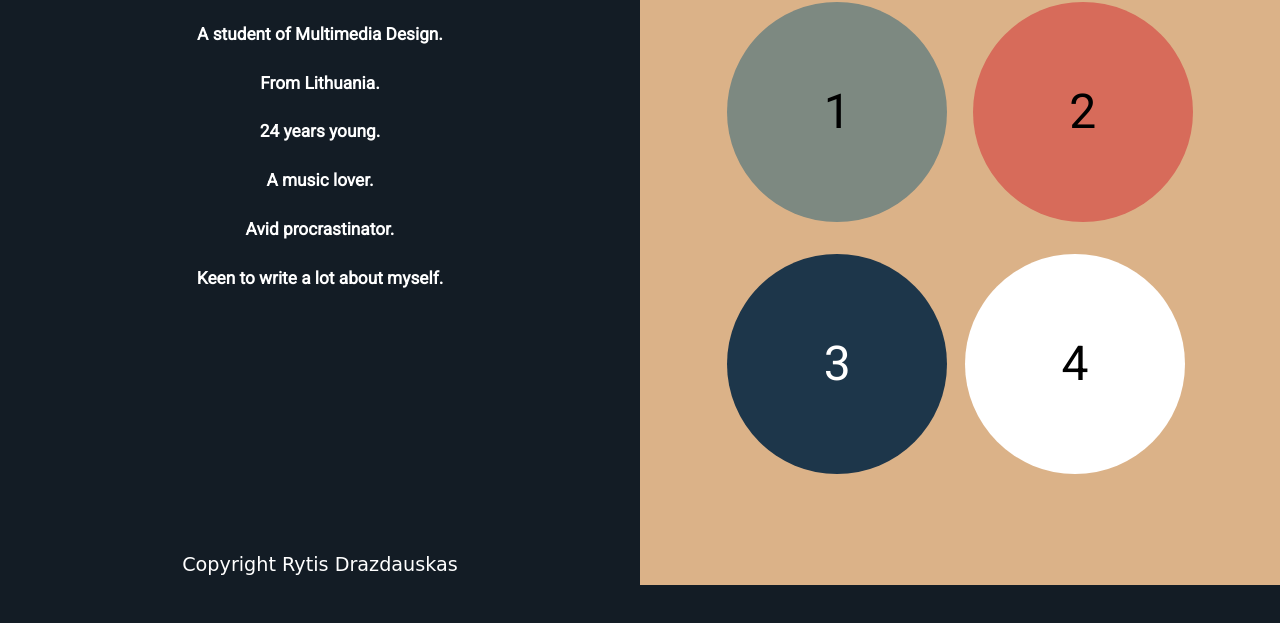
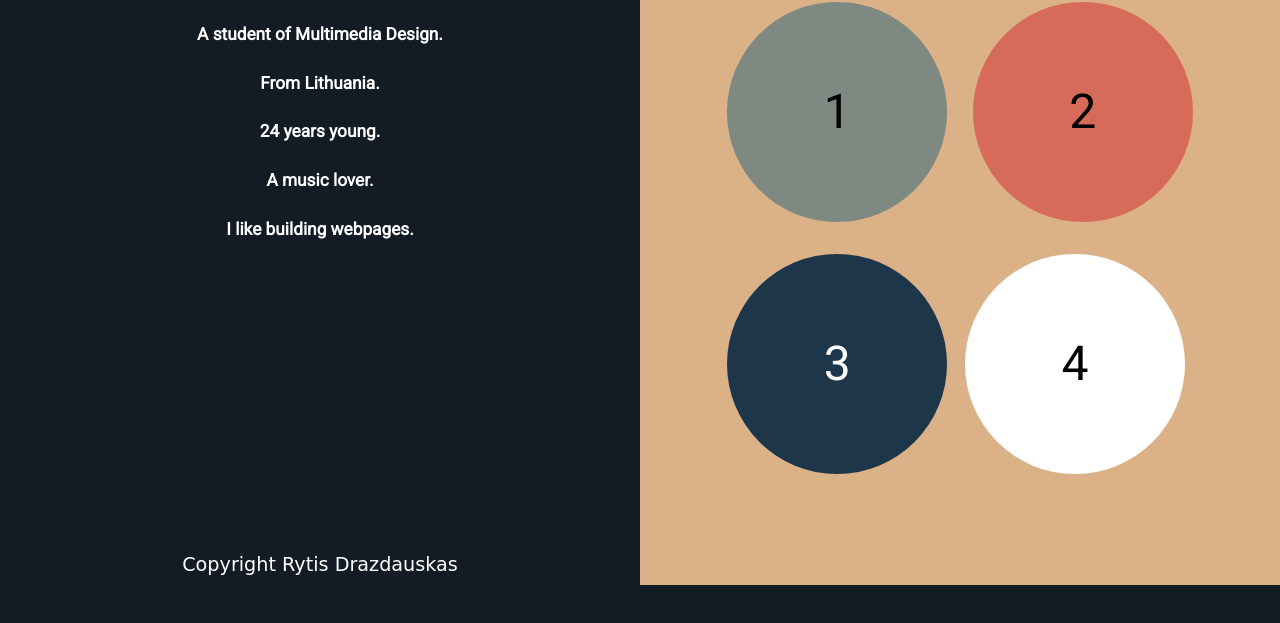
Before and after one commit to RytisDr/schoolPortfolio, a plain HTML site: page index.html in a window 1280 px wide. Shown: the part 215-838 px from the top of the page. Drawn offline with Linux system fonts and the light colour scheme; a web font is replaced by a local one.

Commit message:
I changed up the text in about me.

```diff
--- a/index.html
+++ b/index.html
@@ -20,8 +20,8 @@
         <h5 class="aboutMe">From Lithuania.</h5>
         <h5 class="aboutMe">24 years young.</h5>
         <h5 class="aboutMe">A music lover.</h5>
-        <h5 class="aboutMe">Avid procrastinator.</h5>
-        <h5 class="aboutMe">Keen to write a lot about myself.</h5>
+        <h5 class="aboutMe">I like building webpages.</h5>
+        <!--<h5 class="aboutMe">Keen to write a lot about myself.</h5>-->
     </div>
     <div id="themes">
     <img id="backFromThemes" class="backArrow" src="images/back-arrow.png" alt="Back arrow">
```
